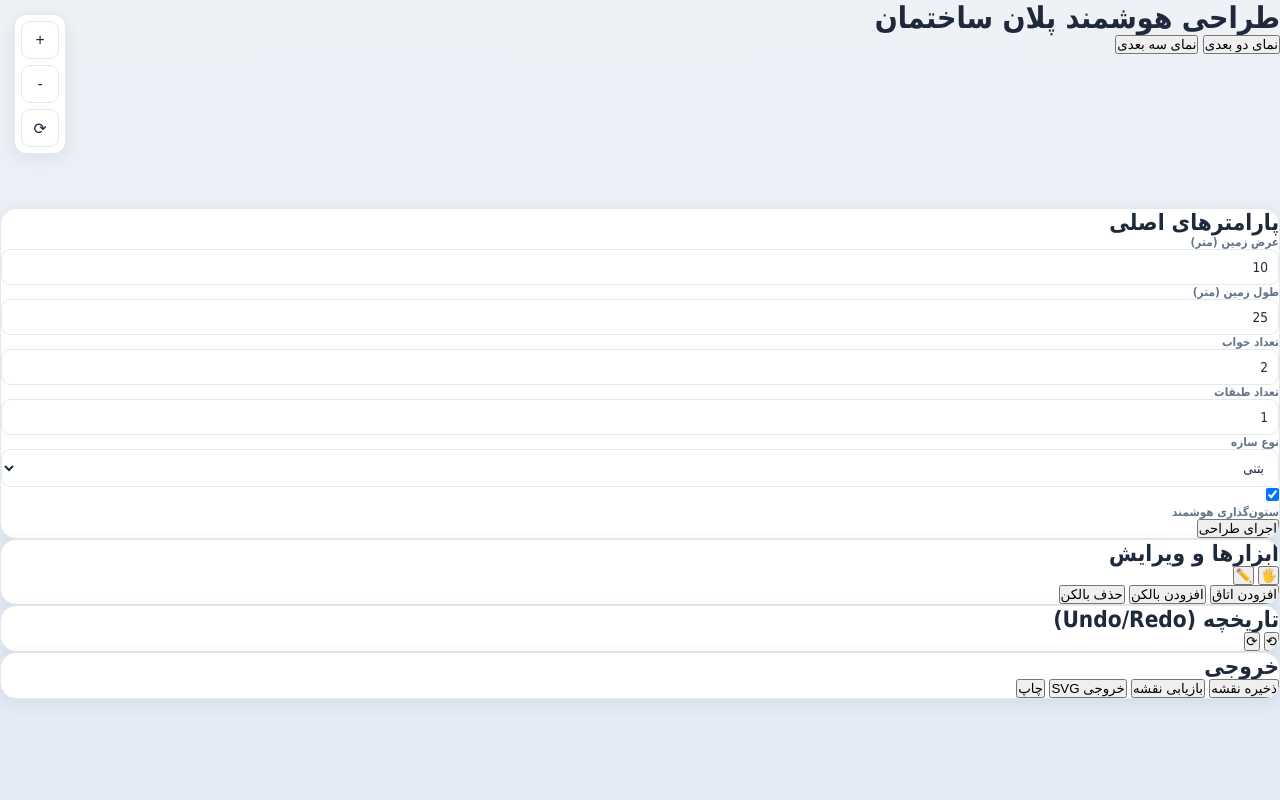
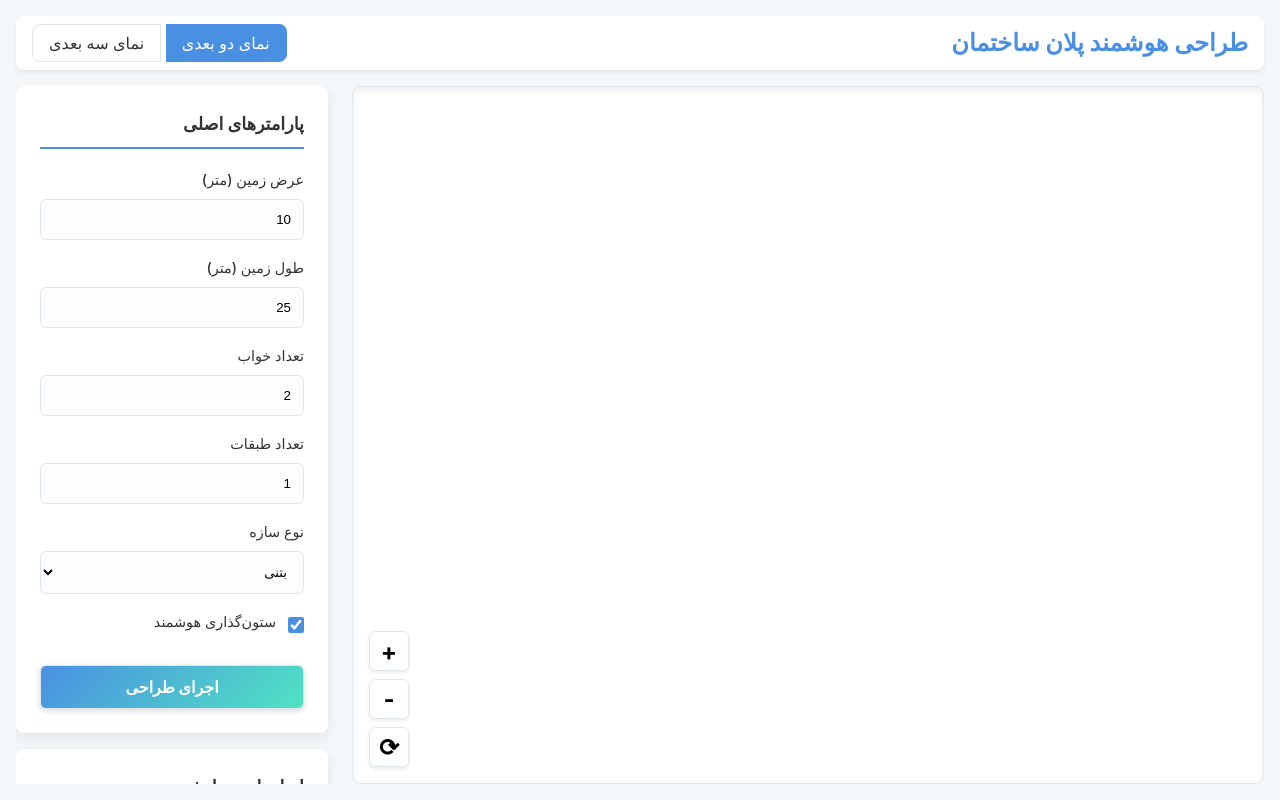
Before and after one commit to saborisaber7-cpu/simple-floor-plan, a plain HTML site: page index.html in a window 1280 px wide. Drawn offline with nearby package versions, Linux system fonts and the light colour scheme.

Commit message:
Update styles.css

```diff
--- a/styles.css
+++ b/styles.css
@@ -1,135 +1,335 @@
-/* ===== طراحی مدرن معماری — RTL فارسی ===== */
-:root{
-  --bg:#eef2f7; --card:#ffffff; --ink:#1e293b; --muted:#64748b;
-  --accent:#0ea5e9; --accent2:#6366f1; --ok:#10b981; --warn:#f59e0b;
-  --line:#e2e8f0; --wall:#334155;
-  --radius:16px; --shadow:0 4px 18px rgba(15,23,42,.08);
-  font-size:15px;
+/* General Reset & Base Styles */
+:root {
+    --primary-color: #4a90e2;
+    --secondary-color: #50e3c2;
+    --background-color: #f4f7f9;
+    --card-background: #ffffff;
+    --text-color: #333;
+    --border-color: #e0e6ed;
+    --shadow-color: rgba(0, 0, 0, 0.08);
+    --hover-glow: rgba(74, 144, 226, 0.4);
 }
-*{box-sizing:border-box;margin:0;padding:0}
-body{
-  font-family:"Vazirmatn","Vazir",Tahoma,"Segoe UI",sans-serif;
-  background:linear-gradient(180deg,var(--bg),#e3ebf5);
-  color:var(--ink);min-height:100vh;
+
+* {
+    box-sizing: border-box;
+    margin: 0;
+    padding: 0;
 }
-/* ---------- هدر ---------- */
-.topbar{
-  display:flex;justify-content:space-between;align-items:center;gap:16px;
-  padding:14px 22px;background:var(--card);box-shadow:var(--shadow);
-  position:sticky;top:0;z-index:50;flex-wrap:wrap;
+
+html {
+    font-size: 16px;
 }
-.brand{display:flex;align-items:center;gap:12px}
-.brand-icon{
-  width:44px;height:44px;border-radius:12px;display:grid;place-items:center;
-  background:linear-gradient(135deg,var(--accent),var(--accent2));
-  color:#fff;font-size:22px;
+
+body {
+    font-family: -apple-system, BlinkMacSystemFont, 'Segoe UI', Roboto, 'Helvetica Neue', Arial, sans-serif;
+    background-color: var(--background-color);
+    color: var(--text-color);
+    line-height: 1.6;
+    direction: rtl;
 }
-.brand h1{font-size:1.15rem}
-.brand-sub{font-size:.75rem;color:var(--muted)}
-.view-toggle{
-  display:flex;background:var(--bg);border-radius:12px;padding:4px;gap:4px;
+
+/* Layout */
+.container {
+    display: flex;
+    flex-direction: column;
+    height: 100vh;
+    padding: 1rem;
+    gap: 1rem;
 }
-.toggle-btn{
-  border:none;background:transparent;padding:9px 18px;border-radius:9px;
-  font-family:inherit;font-size:.9rem;color:var(--muted);cursor:pointer;
-  transition:.2s;font-weight:600;
+
+header {
+    display: flex;
+    justify-content: space-between;
+    align-items: center;
+    padding: 0.5rem 1rem;
+    background: var(--card-background);
+    border-radius: 8px;
+    box-shadow: 0 2px 4px var(--shadow-color);
 }
-.toggle-btn.active{
-  background:linear-gradient(135deg,var(--accent),var(--accent2));
-  color:#fff;box-shadow:0 2px 8px rgba(14,165,233,.4);
+
+header h1 {
+    font-size: 1.5rem;
+    color: var(--primary-color);
 }
-/* ---------- چیدمان ---------- */
-.layout{
-  display:grid;grid-template-columns:1fr 360px;gap:18px;
-  padding:18px 22px;max-width:1600px;margin:0 auto;align-items:start;
+
+main {
+    display: flex;
+    flex-grow: 1;
+    gap: 1rem;
+    overflow: hidden;
 }
-@media(max-width:1000px){.layout{grid-template-columns:1fr}}
-/* ---------- بوم ---------- */
-.canvas-area{
-  background:var(--card);border:1px solid var(--line);border-radius:var(--radius);
-  box-shadow:var(--shadow);overflow:hidden;
+
+#canvas-container {
+    flex-grow: 1;
+    position: relative;
+    background: var(--card-background);
+    border: 1px solid var(--border-color);
+    border-radius: 8px;
+    overflow: hidden;
+    box-shadow: 0 2px 8px var(--shadow-color) inset;
 }
-.canvas-view{display:none;position:relative;height:640px;background:#f8fafc}
-.canvas-view.active{display:block}
-#planSvg{width:100%;height:100%;display:block;touch-action:none;cursor:grab}
-#planSvg.dragging{cursor:grabbing}
-#threeContainer{width:100%;height:100%}
-.canvas-hint{
-  position:absolute;bottom:10px;left:50%;transform:translateX(-50%);
-  background:rgba(30,41,59,.8);color:#e2e8f0;font-size:.72rem;
-  padding:5px 14px;border-radius:20px;pointer-events:none;white-space:nowrap;
+
+#floorplan-svg, #three-container {
+    width: 100%;
+    height: 100%;
+    display: block;
+    cursor: grab;
 }
-.zoom-controls{
-  position:absolute;top:14px;left:14px;display:flex;flex-direction:column;gap:6px;
-  background:var(--card);border:1px solid var(--line);border-radius:12px;
-  padding:6px;box-shadow:var(--shadow);
+
+#floorplan-svg.drawing, #three-container.drawing {
+    cursor: crosshair;
 }
-.zoom-controls button{
-  width:38px;height:38px;border:1px solid var(--line);border-radius:9px;
-  background:#fff;font-size:1.05rem;cursor:pointer;color:var(--ink);transition:.15s;
+
+#floorplan-svg:active, #three-container:active {
+    cursor: grabbing;
 }
-.zoom-controls button:hover{background:var(--accent);color:#fff;border-color:var(--accent)}
-.statusbar{
-  display:flex;gap:8px;padding:10px 14px;border-top:1px solid var(--line);
-  background:#fbfdff;flex-wrap:wrap;
+
+
+.control-panel {
+    width: 320px;
+    flex-shrink: 0;
+    display: flex;
+    flex-direction: column;
+    gap: 1rem;
+    overflow-y: auto;
+    padding-right: 0.5rem;
 }
-.badge{
-  font-size:.75rem;font-weight:700;padding:4px 12px;border-radius:20px;
-  background:var(--bg);color:var(--muted);border:1px solid var(--line);
+
+/* Header Components */
+.view-switch button {
+    padding: 0.5rem 1rem;
+    border: 1px solid var(--border-color);
+    background-color: transparent;
+    color: var(--text-color);
+    cursor: pointer;
+    transition: all 0.2s ease;
 }
-.badge-green{background:#ecfdf5;color:#047857;border-color:#a7f3d0}
-.badge-blue{background:#eff6ff;color:#1d4ed8;border-color:#bfdbfe}
-.badge-amber{background:#fffbeb;color:#b45309;border-color:#fde68a}
-/* ---------- پنل ---------- */
-.side-panel{display:flex;flex-direction:column;gap:14px}
-.card{
-  background:var(--card);border:1px solid var(--line);border-radius:var(--radius);
-  box-shadow:var(--shadow);overflow:hidden;
+
+.view-switch button:first-of-type {
+    border-radius: 0 8px 8px 0;
+    border-left: none;
 }
-.card-head{
-  display:flex;align-items:center;gap:10px;padding:13px 16px;
-  border-bottom:1px solid var(--line);background:linear-gradient(90deg,#f8fafc,#fff);
+
+.view-switch button:last-of-type {
+    border-radius: 8px 0 0 8px;
 }
-.card-head h2{font-size:.95rem;font-weight:800}
-.card-icon{
-  width:32px;height:32px;border-radius:9px;display:grid;place-items:center;
-  background:#eff6ff;font-size:16px;
+
+.view-switch button.active {
+    background-color: var(--primary-color);
+    color: white;
+    border-color: var(--primary-color);
 }
-.card-body{padding:14px 16px;display:flex;flex-direction:column;gap:10px}
-.grid2{display:grid;grid-template-columns:1fr 1fr;gap:10px}
-label{font-size:.78rem;color:var(--muted);font-weight:600;display:flex;flex-direction:column;gap:5px}
-input[type=number],select{
-  font-family:inherit;padding:9px 10px;border:1px solid var(--line);
-  border-radius:9px;font-size:.9rem;background:#fff;color:var(--ink);width:100%;
+
+/* Card & Form Styles */
+.card {
+    background: var(--card-background);
+    padding: 1.5rem;
+    border-radius: 8px;
+    box-shadow: 0 4px 12px var(--shadow-color);
 }
-input:focus,select:focus{outline:2px solid var(--accent);outline-offset:1px;border-color:transparent}
-.check{
-  flex-direction:row;align-items:center;gap:8px;font-size:.8rem;color:var(--ink);
-  background:var(--bg);padding:9px 11px;border-radius:9px;cursor:pointer;
+
+.card h2 {
+    font-size: 1.1rem;
+    margin-bottom: 1.2rem;
+    border-bottom: 2px solid var(--primary-color);
+    padding-bottom: 0.5rem;
 }
-.check input{accent-color:var(--accent);width:16px;height:16px}
-.seg-group{display:flex;background:var(--bg);border-radius:10px;padding:4px;gap:4px}
-.seg{
-  flex:1;border:none;background:transparent;padding:8px;border-radius:8px;
-  font-family:inherit;font-size:.85rem;font-weight:700;color:var(--muted);cursor:pointer;transition:.2s;
+
+.form-group {
+    margin-bottom: 1rem;
 }
-.seg.active{background:var(--accent);color:#fff}
-.btn{
-  font-family:inherit;padding:10px;border-radius:10px;border:1px solid var(--line);
-  background:#fff;font-size:.85rem;font-weight:700;cursor:pointer;transition:.15s;color:var(--ink);
+
+.form-group label {
+    display: block;
+    font-weight: 500;
+    margin-bottom: 0.5rem;
+    font-size: 0.9rem;
 }
-.btn:hover{border-color:var(--accent);color:var(--accent)}
-.btn-soft{background:var(--bg)}
-.card-cta{border:2px solid transparent;background:linear-gradient(var(--card),var(--card)) padding-box,linear-gradient(135deg,var(--accent),var(--accent2)) border-box}
-.btn-run{
-  width:100%;border:none;font-family:inherit;font-size:1.05rem;font-weight:800;
-  padding:16px;border-radius:12px;cursor:pointer;color:#fff;
-  background:linear-gradient(135deg,var(--accent),var(--accent2));
-  box-shadow:0 6px 16px rgba(99,102,241,.35);transition:.2s;
+
+.form-group input[type="number"],
+.form-group select {
+    width: 100%;
+    padding: 0.75rem;
+    border: 1px solid var(--border-color);
+    border-radius: 6px;
+    background-color: #fcfdff;
+    transition: border-color 0.2s, box-shadow 0.2s;
 }
-.btn-run:hover{transform:translateY(-2px);box-shadow:0 9px 22px rgba(99,102,241,.45)}
-.btn-run:active{transform:translateY(0)}
-@media print{
-  .side-panel,.topbar,.zoom-controls,.canvas-hint,.statusbar{display:none!important}
-  .layout{grid-template-columns:1fr;padding:0}
+
+.form-group input:focus,
+.form-group select:focus {
+    outline: none;
+    border-color: var(--primary-color);
+    box-shadow: 0 0 0 3px var(--hover-glow);
 }
+
+.checkbox-group {
+    display: flex;
+    align-items: center;
+    gap: 0.75rem;
+}
+
+.checkbox-group input[type="checkbox"] {
+    width: 1.2em;
+    height: 1.2em;
+    accent-color: var(--primary-color);
+}
+
+/* Button Styles */
+button {
+    cursor: pointer;
+    font-family: inherit;
+    font-size: 1rem;
+    border-radius: 6px;
+    transition: all 0.2s ease;
+}
+
+.btn-primary {
+    width: 100%;
+    padding: 0.8rem;
+    background: linear-gradient(135deg, var(--primary-color), var(--secondary-color));
+    color: white;
+    border: none;
+    font-weight: bold;
+    box-shadow: 0 2px 6px rgba(0, 0, 0, 0.15);
+}
+
+.btn-primary:hover {
+    transform: translateY(-2px);
+    box-shadow: 0 4px 10px rgba(0, 0, 0, 0.2);
+}
+
+.control-panel .card button {
+    width: 100%;
+    padding: 0.7rem;
+    background-color: #e9eff5;
+    border: 1px solid var(--border-color);
+    margin-top: 0.5rem;
+}
+
+.control-panel .card button:hover {
+    background-color: #dbe4ee;
+    border-color: #c8d3e0;
+}
+
+.tool-buttons, .history-controls {
+    display: flex;
+    gap: 0.5rem;
+    margin-bottom: 1rem;
+}
+
+.tool-buttons button, .history-controls button {
+    flex: 1;
+    font-size: 1.5rem;
+    padding: 0.5rem;
+    margin-top: 0;
+    line-height: 1; /* For better icon alignment */
+}
+
+.tool-btn.active {
+    background-color: var(--primary-color);
+    color: white;
+    border-color: var(--primary-color);
+}
+
+.history-controls button:disabled {
+    opacity: 0.5;
+    cursor: not-allowed;
+    background-color: #e9eff5;
+    color: #999;
+}
+
+
+/* Zoom Controls */
+.zoom-controls {
+    position: absolute;
+    bottom: 1rem;
+    left: 1rem;
+    display: flex;
+    flex-direction: column;
+    gap: 0.5rem;
+}
+
+.zoom-controls button {
+    width: 40px;
+    height: 40px;
+    background: var(--card-background);
+    border: 1px solid var(--border-color);
+    box-shadow: 0 2px 4px var(--shadow-color);
+    font-size: 1.5rem;
+    font-weight: bold;
+}
+.zoom-controls button:hover {
+    background-color: #f0f0f0;
+}
+
+
+/* SVG Specific Styles */
+.wall { fill: none; stroke: #333; stroke-width: 5; stroke-linecap: round; stroke-linejoin: round; }
+.room-label { font-size: 24px; font-weight: bold; text-anchor: middle; fill: #555; }
+.dim-line { stroke: #c0392b; stroke-width: 2; marker-start: url(#dim-tick); marker-end: url(#dim-tick); }
+.dim-text { font-size: 18px; fill: #c0392b; text-anchor: middle; }
+.door-arc { fill: none; stroke: #888; stroke-width: 2; }
+.door-swing { fill: rgba(180, 220, 255, 0.3); stroke: #999; stroke-width: 1;}
+.window { fill: #e0f7fa; stroke: #81d4fa; stroke-width: 3; }
+.column { fill: #777; stroke: #444; stroke-width: 1; }
+.balcony { fill: rgba(0, 128, 0, 0.1); stroke: green; stroke-width: 2; stroke-dasharray: 5,5;}
+.temp-draw-line { stroke: var(--primary-color); stroke-width: 5; stroke-dasharray: 10,10; stroke-linecap: round;}
+
+
+/* Responsive Design */
+@media (max-width: 1024px) {
+    .container {
+        padding: 0.5rem;
+        height: auto;
+    }
+    main {
+        flex-direction: column-reverse;
+    }
+    .control-panel {
+        width: 100%;
+        height: auto;
+        overflow-y: visible;
+        padding-right: 0;
+    }
+    #canvas-container {
+        height: 60vh;
+    }
+}
+
+@media (max-width: 768px) {
+    header {
+        flex-direction: column;
+        gap: 1rem;
+        padding: 1rem;
+    }
+    header h1 {
+        font-size: 1.2rem;
+    }
+}
+
+/* Print Styles */
+@media print {
+    body {
+        background-color: #fff;
+    }
+    .container {
+        display: block;
+        padding: 0;
+    }
+    header, .control-panel, .zoom-controls {
+        display: none !important;
+    }
+    main, #canvas-container {
+        width: 100%;
+        height: auto;
+        border: none;
+        box-shadow: none;
+        overflow: visible;
+        display: block;
+    }
+    #floorplan-svg {
+        width: 100%;
+        height: auto;
+    }
+}
```
